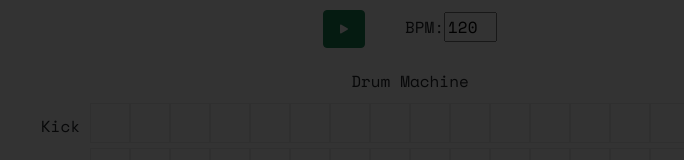
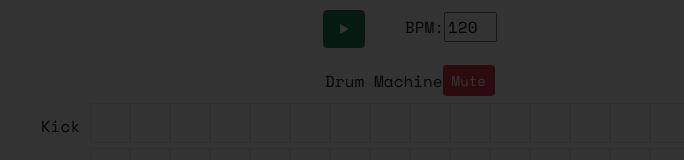
Before and after one commit to austincesear123/project-04-drum-machine-client, a React (Create React App) app: page / in a window 1280 px wide. Shown: the top 160 px of the page, without its empty margins (230-914 px from the left). Built offline with nearby package versions, Linux system fonts and the light colour scheme.

Commit message:
add mute functionality to drum machine

```diff
--- a/src/DrumRows/DrumRows.css
+++ b/src/DrumRows/DrumRows.css
@@ -4,7 +4,7 @@
   grid-template-rows: repeat(5, 1fr);
 }
 
-.drum-title {
+.drum-toolbar {
   grid-column: 2 / 3;
   display: flex;
   justify-content: center;
--- a/src/DrumRows/DrumRows.js
+++ b/src/DrumRows/DrumRows.js
@@ -5,10 +5,14 @@ import React from "react";
 
 const drumMap = ["Kick", "Snare", "HiHat", "Pluck"];
 
-const DrumRows = ({ activeColumn, pattern, updatePattern, clicked }) => {
+const DrumRows = ({ activeColumn, pattern, updatePattern, clicked, handleDrumsMute }) => {
   return (
     <div className="drum-container">
-      <div className="drum-title">Drum Machine</div>
+      <div className="drum-toolbar">
+        <div className="drum-title">Drum Machine</div>
+        <button className="btn btn-danger btn-sm" onClick={handleDrumsMute}>Mute</button>
+      </div>
+
       {pattern.map((row, y) => {
         return (
           <React.Fragment key={y}>
--- a/src/Sequencer/Sequencer.js
+++ b/src/Sequencer/Sequencer.js
@@ -24,6 +24,7 @@ const Sequencer = () => {
   const [bpm, setBPM] = useState(Tone.Transport.bpm.value);
   const [polySynthMode, setPolySynthMode] = useState("Randomize");
   const [repeatID, setRepeatID] = useState(0);
+  const [drumsMute, setDrumsMute] = useState(false);
 
   useEffect(
     () => {
@@ -209,6 +210,18 @@ const Sequencer = () => {
     setPolySynthMode(event.target.value);
   }
 
+  function handleDrumsMute() {
+    if (!drumsMute) {
+      audioProps.drumsMasterChannel.volume.value = -Infinity;
+      console.log(audioProps.drumsMasterChannel.volume.value);
+      setDrumsMute(true);
+    } else if (drumsMute) {
+      audioProps.drumsMasterChannel.volume.value = 0;
+      console.log(audioProps.drumsMasterChannel.volume.value);
+      setDrumsMute(false);
+    }
+  }
+
   return (
     <>
       <div
@@ -231,6 +244,7 @@ const Sequencer = () => {
           pattern={pattern}
           updatePattern={updatePattern}
           clicked={clicked}
+          handleDrumsMute={handleDrumsMute}
         />
         <br />
         <PolySynthRows
--- a/src/audioProps.js
+++ b/src/audioProps.js
@@ -11,10 +11,12 @@ const initialPattern = [
   //   [0, 0, 0, 0, 0, 0, 0, 0, 0, 0, 0, 0, 0, 0, 0, 0],
 ];
 
-const bassSynth = new Tone.MembraneSynth().toDestination();
+const drumsMasterChannel = new Tone.Channel().toDestination();
+
+const bassSynth = new Tone.MembraneSynth().connect(drumsMasterChannel);
 // bassSynth.volume.value = -6;
 
-const dist = new Tone.Distortion(0.2).toDestination();
+const dist = new Tone.Distortion(0.2).connect(drumsMasterChannel);
 const snareChannel = new Tone.Channel(-11).connect(dist);
 const snareSynth = new Tone.NoiseSynth({
   // volume: -11,
@@ -42,7 +44,7 @@ const hiHatSynth = new Tone.MetalSynth({
 }).connect(hiHatChannel);
 // hiHatSynth.volume.value = -6;
 
-const pluckSynthChannel = new Tone.Channel(0, 0.25).toDestination()
+const pluckSynthChannel = new Tone.Channel(0, 0.25).connect(drumsMasterChannel);
 const pluckSynth = new Tone.PluckSynth().connect(pluckSynthChannel);
 // pluckSynth.volume.value = -6;
 
@@ -96,7 +98,7 @@ const initialMonoSynthPattern = [
 ];
 
 const filter = new Tone.Filter().toDestination();
-const monoSynthChannel = new Tone.Channel(-12).connect(filter)
+const monoSynthChannel = new Tone.Channel(-12).connect(filter);
 const monoSynth = new Tone.MonoSynth({
   envelope: {
     attack: 0.01,
@@ -119,6 +121,7 @@ const audioProps = {
   notes,
   polySynth,
   monoSynth,
+  drumsMasterChannel,
 };
 
 export default audioProps;
```
